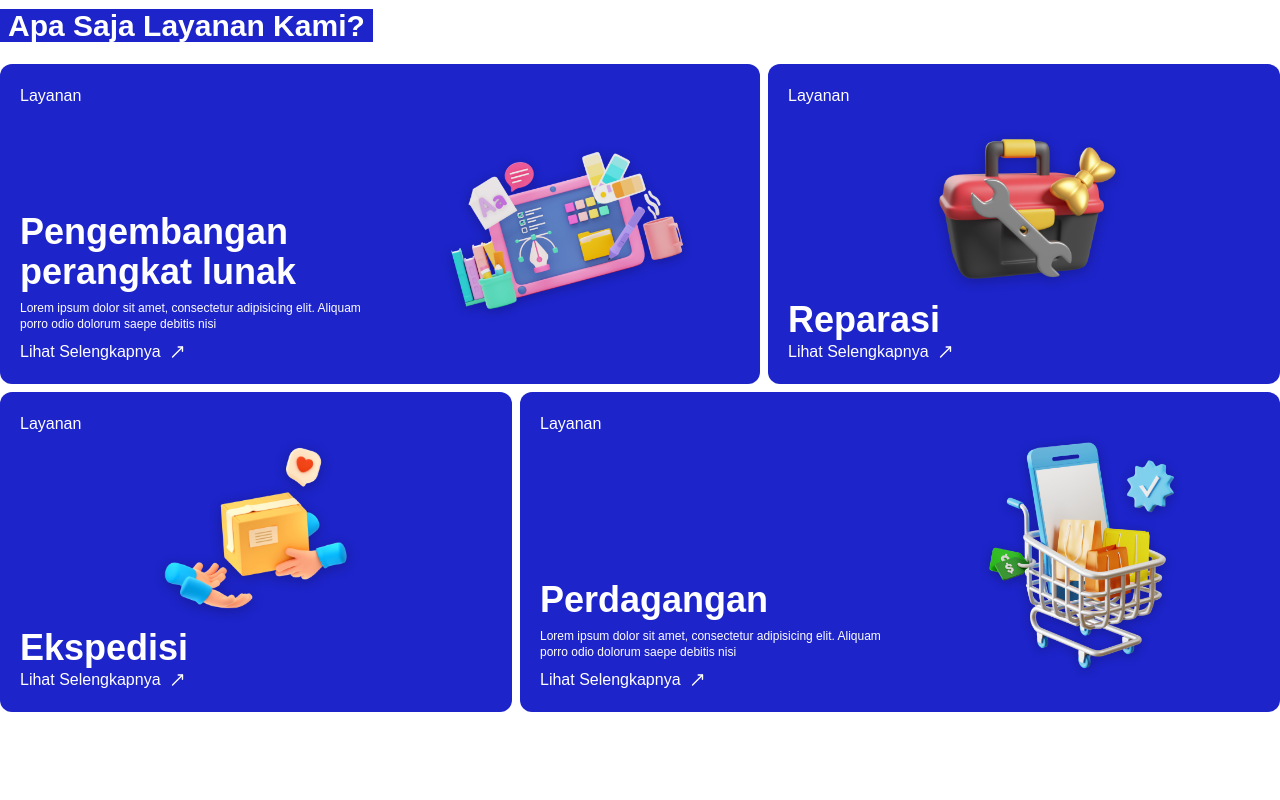
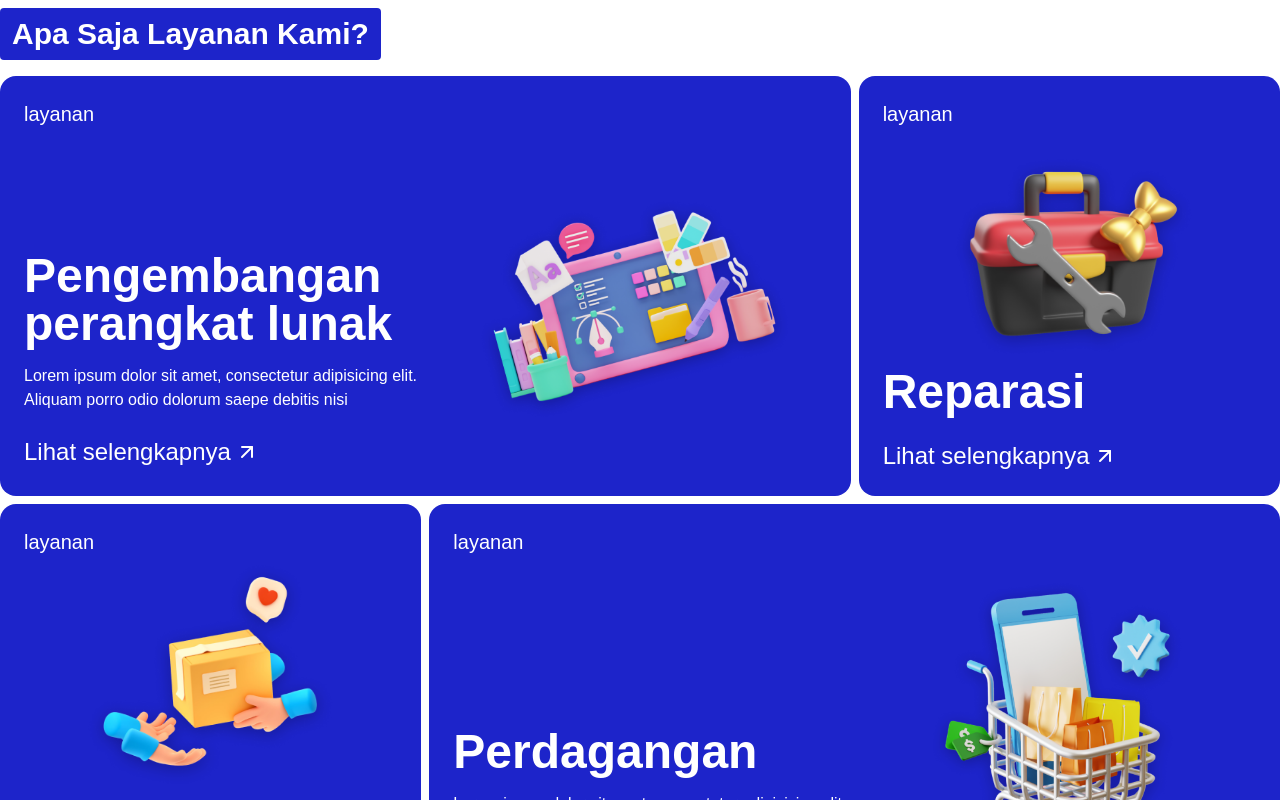
Before and after one commit to Codeelder/agungdjatikusuma, a Next.js app: page / in a window 1280 px wide. Shown: the part 840-1640 px from the top of the page. Built offline with nearby package versions, Linux system fonts and the light colour scheme.

Commit message:
update(layaan section): change style layanan and add card layanan

```diff
--- a/src/app/page.tsx
+++ b/src/app/page.tsx
@@ -1,17 +1,13 @@
-import { HeroSection } from "@/components/organisms/HeroSection";
-import { LayananKami } from "@/components/organisms/LayananKamiSection";
-import { ProfileKami } from "@/components/organisms/ProfileKamiSection";
+import { HeroSection } from "@/components/organisms/HeroSection"
+import { LayananKami } from "@/components/organisms/LayananKamiSection"
+import { ProfileKami } from "@/components/organisms/ProfileKamiSection"
 
 export default function Home() {
   return (
-    <main>
+    <main className="space-y-20">
       <HeroSection />
-      <section className="mt-20">
-        <LayananKami />
-      </section>
-      <section className="mt-20">
-        <ProfileKami />
-      </section>
+      <LayananKami />
+      <ProfileKami />
     </main>
   )
 }
--- a/src/components/atoms/container.tsx
+++ /dev/null
@@ -1,20 +0,0 @@
-import React from "react"
-
-import { cn } from "@/lib/utils"
-
-export const Container = ({
-    children,
-    className,
-    id
-}: {
-    children: React.ReactNode
-    className?: string
-    id?: string
-}) => {
-    return (
-        <div id={id} className={cn("container mx-auto", className)}
-        >
-            {children}
-        </div>
-    )
-}
--- /dev/null
+++ b/src/components/molecules/cardLayanan.tsx
@@ -0,0 +1,56 @@
+import Image from "next/image"
+import Link from "next/link"
+
+import { CardType } from "@/constants"
+import { ArrowUpRight } from "lucide-react"
+
+import { cn } from "@/lib/utils"
+
+type Props = {
+  widthCol?: string
+  textClassName?: string
+  imageClassName?: string
+  data: CardType
+}
+
+export const CardLayanan = ({
+  widthCol,
+  textClassName,
+  imageClassName,
+  data,
+}: Props) => {
+  return (
+    <div className="h-full rounded-2xl bg-blueprimary px-4 py-6 text-white md:px-6">
+      <p className="text-xl font-light">layanan</p>
+      <div className="flex flex-wrap-reverse">
+        <div
+          className={cn("flex w-full flex-col justify-end md:w-1/2", widthCol)}
+        >
+          <div className="space-y-6">
+            <div className="space-y-4">
+              <h2 className="text-4xl font-semibold lg:text-5xl">
+                {data.title}
+              </h2>
+              <p className={textClassName}>{data.desc}</p>
+            </div>
+            <Link
+              href={`/layanan-kami#${data.slug}`}
+              className="flex items-center gap-1 text-2xl"
+            >
+              Lihat selengkapnya <ArrowUpRight />
+            </Link>
+          </div>
+        </div>
+        <div className={cn("w-full md:w-1/2", widthCol)}>
+          <Image
+            src={data.image}
+            alt={data.title}
+            width={700}
+            height={700}
+            className={cn("object-contain", imageClassName)}
+          />
+        </div>
+      </div>
+    </div>
+  )
+}
--- a/src/components/organisms/LayananKamiSection.tsx
+++ b/src/components/organisms/LayananKamiSection.tsx
@@ -1,85 +1,37 @@
-import Link from "next/link"
+import { CARDS } from "@/constants"
 
-import { Container } from "../atoms/container"
-
-import { MoveUpRight } from "lucide-react"
-
-import { CARDL, CARDS } from "@/constants"
-
-import { CardL, CardS } from "@/types/layanan"
-import Image from "next/image"
-
-const CardLayananL = ({
-    cardl,
-    className,
-}: {
-    cardl: CardL
-    className?: string
-}) => {
-    return (
-        <div className="relative w-full flex flex-col-reverse lg:flex-row max-w-3xl h-auto lg:h-80 rounded-xl bg-blueprimary p-5">
-            <div className="w-full lg:w-1/2 flex lg:flex-col justify-between">
-                <h5 className="absolute lg:static top-5 left-5 text-white">Layanan</h5>
-                <div className="text-white flex flex-col gap-2">
-                    <h1 className="text-lg md:text-xl lg:text-4xl font-semibold">{cardl.title}</h1>
-                    <p className="text-xs">{cardl.desc}</p>
-                    <Link href={'/layanan-kami'} className="flex gap-2">Lihat Selengkapnya <MoveUpRight width={17}></MoveUpRight></Link>
-                </div>
-            </div>
-            <div className="w-full lg:w-1/2 flex justify-center">
-                <Image
-                    src={cardl.image}
-                    alt="toolkit"
-                    width={300}
-                    height={280}
-                    className="w-max"
-                />
-            </div>
-        </div>
-    )
-}
-
-const CardLayananS = ({
-    cards,
-    className,
-}: {
-    cards: CardS
-    className?: string
-}) => {
-    return (
-        <div className="relative w-full max-w-lg flex flex-col justify-between h-auto lg:h-80 rounded-xl bg-blueprimary p-5">
-            <h5 className="absolute lg:static top-5 left-5 text-white">Layanan</h5>
-            <div className="w-full h-full lg:h-48 flex flex-col justify-center items-center">
-                <Image
-                    src={cards.image}
-                    alt={cards.title}
-                    width={224}
-                    height={224}
-                    className="object-fill"
-                />
-            </div>
-            <div className="text-white h-auto">
-                <h1 className="text-xl lg:text-4xl font-semibold">{cards.title}</h1>
-                <Link href={'/layanan-kami'} className="flex gap-2">Lihat Selengkapnya <MoveUpRight width={17}></MoveUpRight></Link>
-            </div>
-        </div>
-    )
-}
+import { CardLayanan } from "../molecules/cardLayanan"
 
 export const LayananKami = () => {
-    return (
-        <Container className="p-2 md:p-0">
-            <h1 className="text-2xl lg:text-3xl text-center lg:text-start font-semibold"><span className="bg-blueprimary text-white px-2">Apa Saja Layanan Kami?</span></h1>
-            <div className="mt-5 max-w-full">
-                <div className="flex flex-col md:flex-row gap-2">
-                    <CardLayananL cardl={CARDL[0]} />
-                    <CardLayananS cards={CARDS[0]} />
-                </div>
-                <div className="flex flex-col md:flex-row gap-2 mt-2">
-                    <CardLayananS cards={CARDS[1]} />
-                    <CardLayananL cardl={CARDL[1]} />
-                </div>
-            </div>
-        </Container>
-    )
+  return (
+    <section className="container space-y-4">
+      <h1 className="mx-auto w-fit rounded bg-blueprimary px-3 py-2 text-center text-2xl font-semibold text-white md:mx-0 lg:text-start lg:text-3xl">
+        Apa Saja Layanan Kami?
+      </h1>
+      <div className="grid grid-cols-1 gap-2 lg:grid-cols-6">
+        <div className="col-span-1 lg:col-span-4">
+          <CardLayanan data={CARDS[0]} imageClassName="h-60 lg:h-[340px]" />
+        </div>
+        <div className="col-span-1 lg:col-span-2">
+          <CardLayanan
+            data={CARDS[1]}
+            widthCol="lg:w-full"
+            textClassName="lg:hidden"
+            imageClassName="h-60"
+          />
+        </div>
+        <div className="col-span-1 lg:col-span-2">
+          <CardLayanan
+            data={CARDS[2]}
+            widthCol="lg:w-full"
+            textClassName="lg:hidden"
+            imageClassName="h-60"
+          />
+        </div>
+        <div className="col-span-1 lg:col-span-4">
+          <CardLayanan data={CARDS[3]} imageClassName="h-60 lg:h-[340px]" />
+        </div>
+      </div>
+    </section>
+  )
 }
--- a/src/constants/index.ts
+++ b/src/constants/index.ts
@@ -1,27 +1,28 @@
-export const CARDL = [
+export const CARDS = [
   {
-        id: 1,
+    slug: "pengembangan-perangkat-lunak",
     title: "Pengembangan perangkat lunak",
     desc: "Lorem ipsum dolor sit amet, consectetur adipisicing elit. Aliquam porro odio dolorum saepe debitis nisi",
     image: "/layanan/toolkit-1.png",
   },
   {
-        id: 2,
+    slug: "reparasi",
+    title: "Reparasi",
+    desc: "Lorem ipsum dolor sit amet, consectetur adipisicing elit. Aliquam porro odio dolorum saepe debitis nisi",
+    image: "/layanan/toolkit-2.png",
+  },
+  {
+    slug: "ekspedisi",
+    title: "Ekspedisi",
+    desc: "Lorem ipsum dolor sit amet, consectetur adipisicing elit. Aliquam porro odio dolorum saepe debitis nisi",
+    image: "/layanan/toolkit-3.png",
+  },
+  {
+    slug: "perdagangan",
     title: "Perdagangan",
     desc: "Lorem ipsum dolor sit amet, consectetur adipisicing elit. Aliquam porro odio dolorum saepe debitis nisi",
-        image: "/layanan/toolkit-4.png"
-    }
+    image: "/layanan/toolkit-4.png",
+  },
 ]
 
-export const CARDS = [
-    {
-        id: 1,
-        title: "Reparasi",
-        image: "/layanan/toolkit-2.png"
-    },
-    {
-        id: 2,
-        title: "Ekspedisi",
-        image: "/layanan/toolkit-3.png"
-    }
-]
+export type CardType = (typeof CARDS)[number]
--- a/tailwind.config.ts
+++ b/tailwind.config.ts
@@ -16,8 +16,9 @@ const config = {
       },
       container: {
         padding: {
-          sm: "3rem",
-          md: "2rem",
+          DEFAULT: "0.2rem",
+          sm: "1rem",
+          md: "1rem",
           lg: "0rem",
         },
         center: true,
@@ -72,15 +73,15 @@ const config = {
           from: { height: "var(--radix-accordion-content-height)" },
           to: { height: "0" },
         },
-        "fadeInFromLeft": {
-          from: { width: '0' },
-          to: { width: 'max' },
-        }
+        fadeInFromLeft: {
+          from: { width: "0" },
+          to: { width: "max" },
+        },
       },
       animation: {
         "accordion-down": "accordion-down 0.2s ease-out",
         "accordion-up": "accordion-up 0.2s ease-out",
-        'fade-in-from-left': 'fadeInFromLeft 0.3s ease-out',
+        "fade-in-from-left": "fadeInFromLeft 0.3s ease-out",
       },
     },
   },
```
Also changed, not shown: src/components/molecules/navbar.tsx (+28 -29 lines), src/components/organisms/ProfileKamiSection.tsx (+24 -14 lines). Lines whose indentation alone changed are shown as unchanged.
